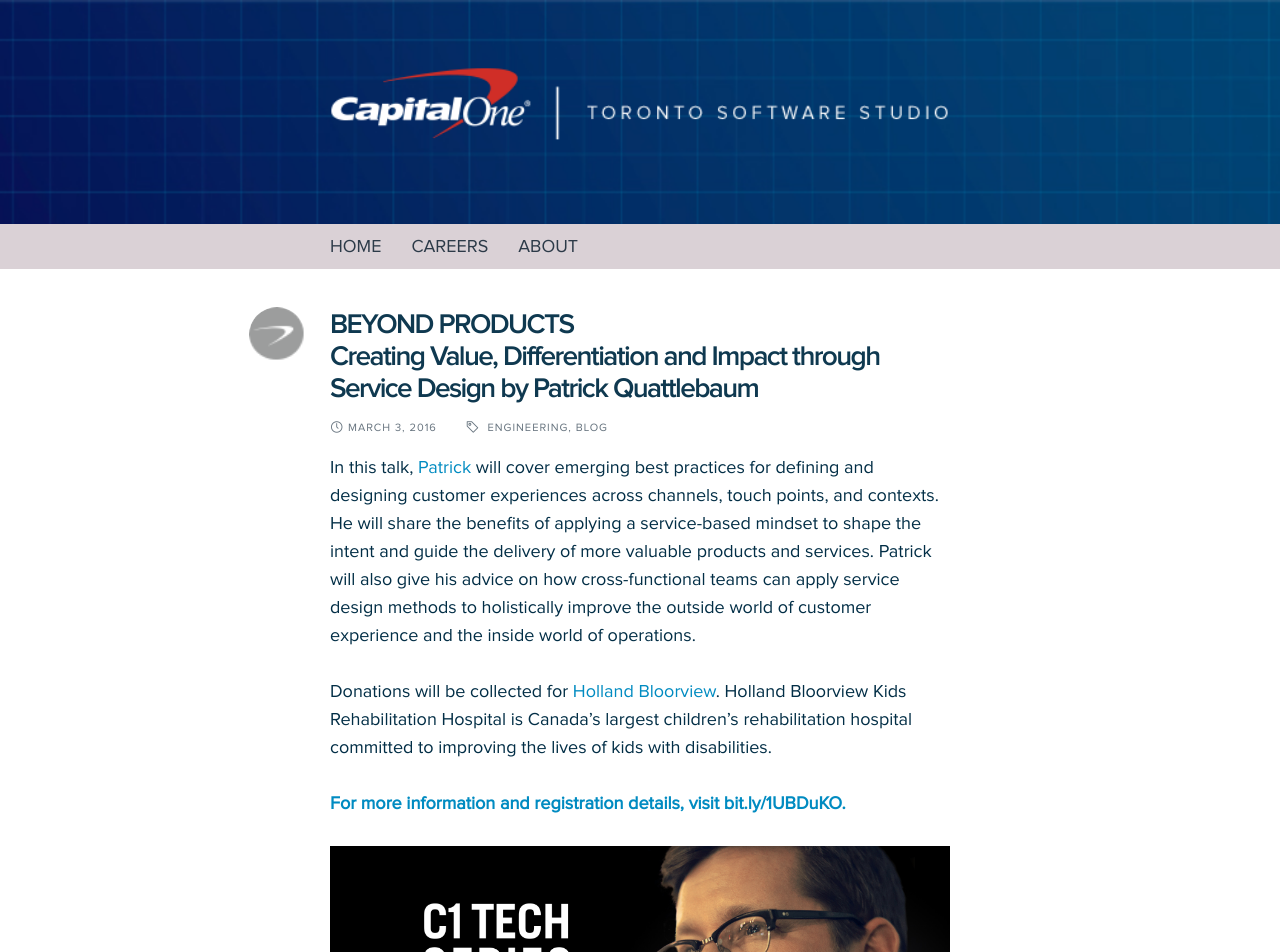
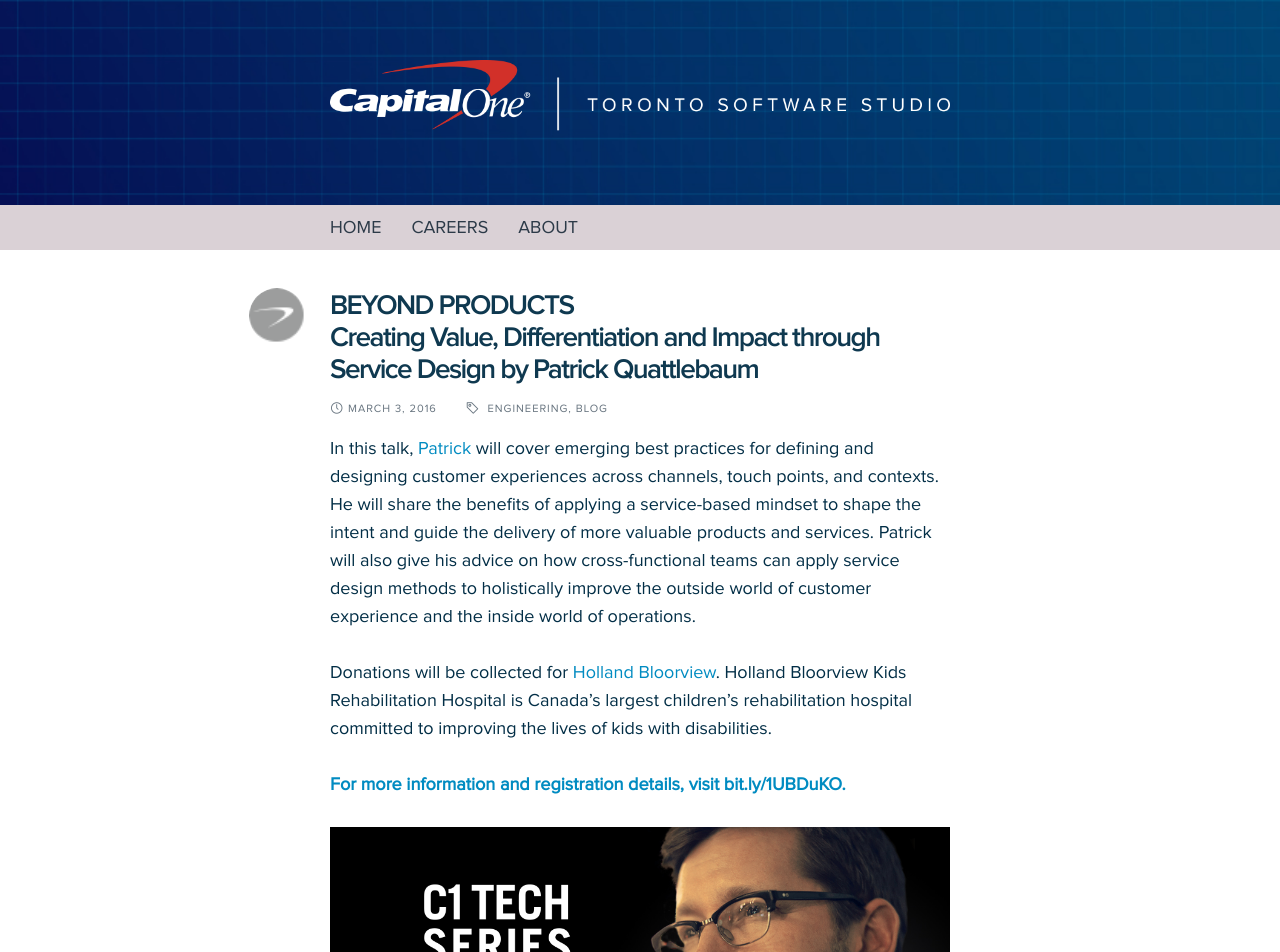
Before and after one commit to CapitalOneCanada/capitalonecanada.github.io, a Jekyll site: the page built from index.html, in a window 1280 px wide. Shown: the top 952 px of the page. Built offline with Jekyll 4.4.1, drawn with Linux system fonts in a browser that asks for light colours; nearby versions of some CDN libraries; Markdown is read by kramdown in place of the engine named in the settings.

Commit message:
Changed banner image for better quality

```diff
--- a/css/base.css
+++ b/css/base.css
@@ -13,8 +13,8 @@
 
 .wrap									{ width:90%; max-width:620px; margin:0 auto; position:relative; }
 
-#top_header								{ width:100%; /*height:204px;*/ background:#003362 url(../assets/img/hero_bg.jpg) center top no-repeat; background-size:cover; position:relative; padding-bottom:45px; }
-#top_header .content					{ padding: 20px; /*35px 0;*/ }
+#top_header								{ height:205px; /*height:204px;*/ background:#003362 url(../assets/img/hero_bg.jpg) center top no-repeat; background-size:cover; position:relative; padding-bottom:45px; }
+#top_header .content					{ padding: 20px; padding-top: 60px; }
 #top_header .logo						{ margin:0 auto; display:block; width:90%; max-width: 620px; height:auto; }
 #top_header .logo_sml img				{ margin:0 auto; display:block; width:90%; max-width: 620px; height:auto; }
 
@@ -189,7 +189,7 @@
 @media screen and (max-width:640px) {
 	body								{ font-size:18px; }
 
-	#top_header .content				{ padding: 20px; }
+	#top_header .content				{ padding: 20px; padding-top: 60px; }
 
 	#main_nav a							{ display:none; }
 	#main_nav a.menu					{ display:block; float:left; margin-left:-15px; }
@@ -204,7 +204,7 @@
 	#post_list article h3				{ font-size:24px; line-height:28px; }
 
 
-#top_header .logo_sml img				{ margin:0px auto 20px; display:block; width:300px; height:auto; }
+#top_header .logo_sml img				{ margin:0 auto; display:block; width:90%; max-width: 620px; height:auto; }
 	.post .author .lefty,
 	.post .author .righty				{ width:100%; float:none; text-align:center; padding-top:5px; }
 	.post .author .pic					{ float:none; margin:0 auto; }
```
Also changed, not shown: assets/img/big_logo.png, assets/img/c1_tech_logo_sml.png, assets/img/hero_bg.jpg.
